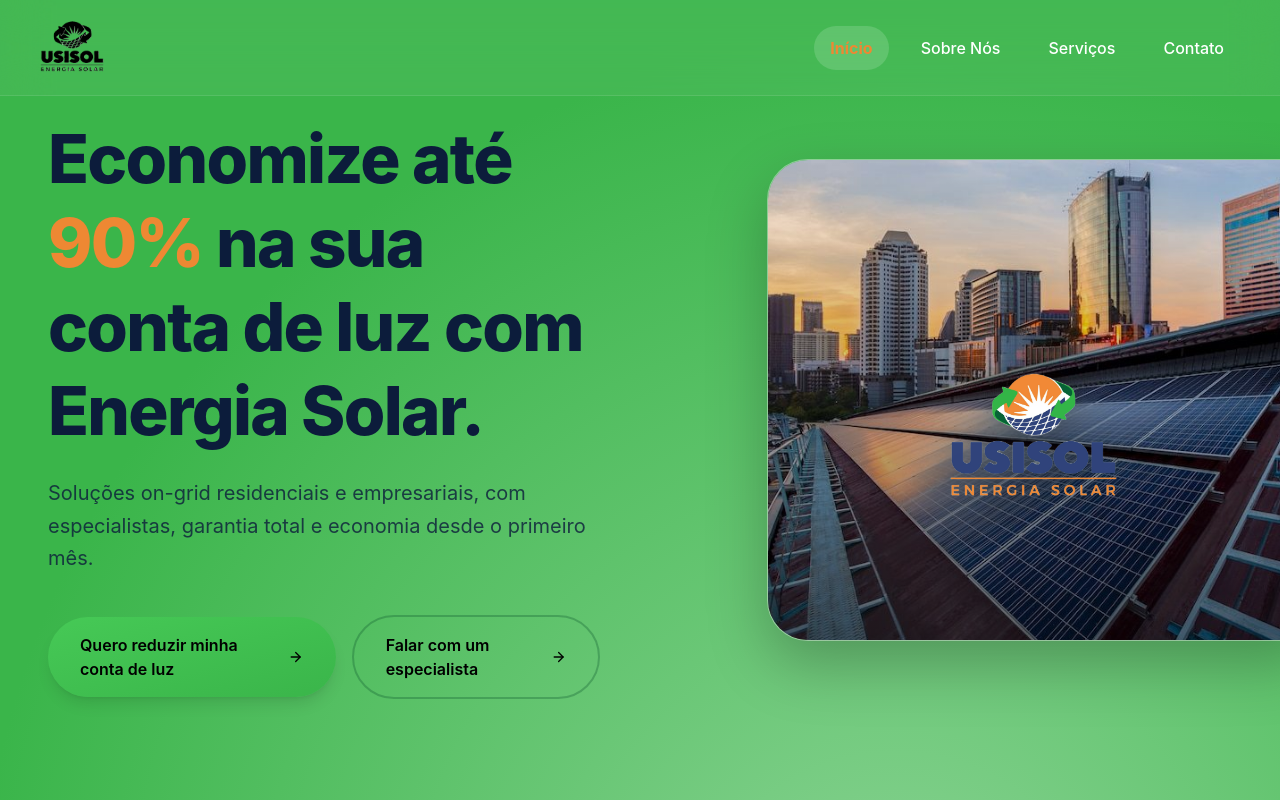
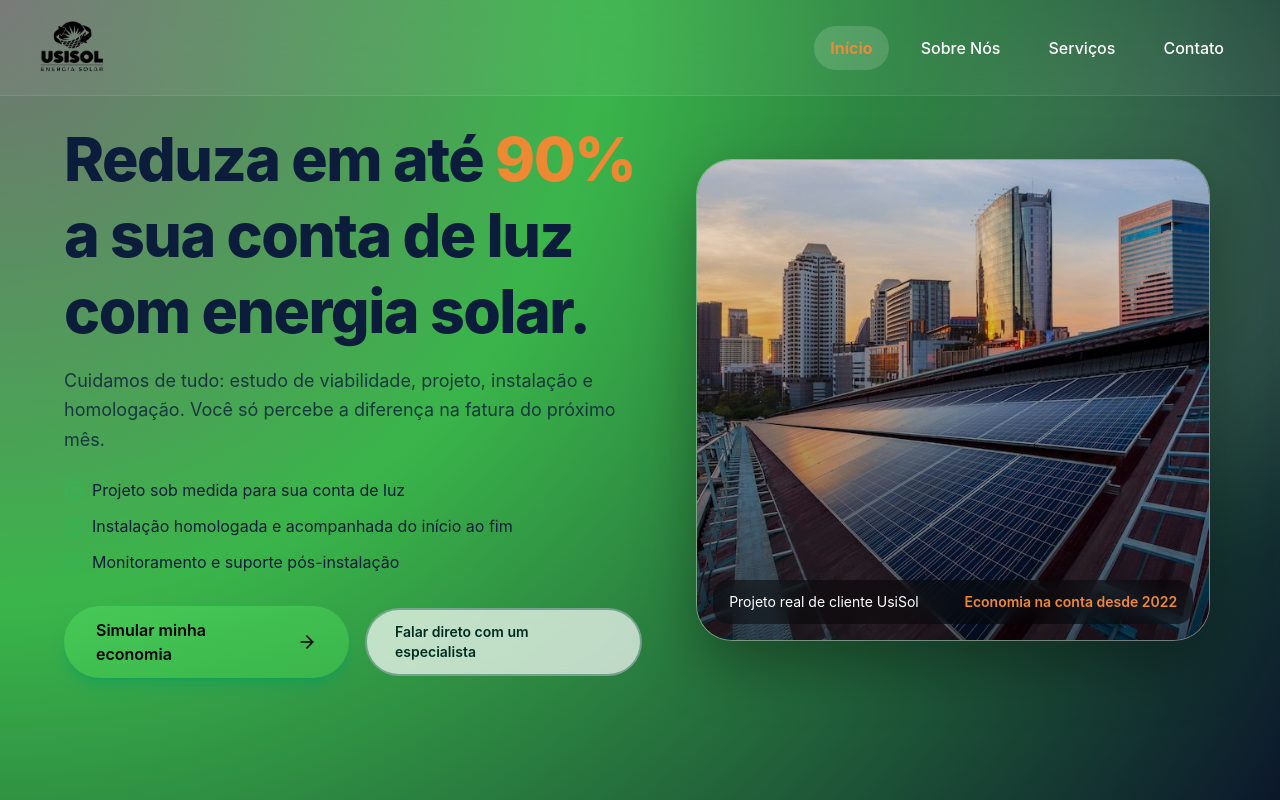
Before and after one commit to RicardoJrn1/UsiSol, a Next.js app: page / in a window 1280 px wide. Shown: the top 800 px of the page. Built offline with nearby package versions, Linux system fonts and the light colour scheme.

Commit message:
mudanças

```diff
--- a/src/components/hero-section.tsx
+++ b/src/components/hero-section.tsx
@@ -1,16 +1,10 @@
 "use client"
 
 import Image from "next/image"
-import { ArrowRight } from "lucide-react"
+import { ArrowRight, CheckCircle2 } from "lucide-react"
 import { motion, type Variants } from "framer-motion"
 import { WHATSAPP_LINK } from "./constants"
 
-const ctas = [
-  { label: "Quero reduzir minha conta de luz", primary: true },
-  { label: "Falar com um especialista", primary: false },
-]
-
-// anima o container inteiro
 const containerVariants: Variants = {
   hidden: { opacity: 0, y: 20 },
   show: {
@@ -24,7 +18,6 @@ const containerVariants: Variants = {
   },
 }
 
-// anima cada bloco interno (título, texto, CTA, etc.)
 const itemVariants: Variants = {
   hidden: { opacity: 0, y: 20 },
   show: {
@@ -34,6 +27,12 @@ const itemVariants: Variants = {
   },
 }
 
+const benefits = [
+  "Projeto sob medida para sua conta de luz",
+  "Instalação homologada e acompanhada do início ao fim",
+  "Monitoramento e suporte pós-instalação",
+]
+
 export default function HeroSection() {
   return (
     <section
@@ -41,109 +40,132 @@ export default function HeroSection() {
       aria-labelledby="hero-title"
       className="
         relative flex min-h-screen items-center justify-center
-        overflow-hidden px-6 py-16
-        md:justify-start md:px-12 md:py-24
+        overflow-hidden px-6 py-14
+        md:px-12 md:py-20
       "
     >
-      {/* Fundo verde com degradê suave */}
+      {/* Fundo com degradê */}
       <div
         className="
           absolute inset-0 -z-20
-          bg-[var(--green-light)]
-          bg-[radial-gradient(circle_at_70%_120%,rgba(255,255,255,0.4)_0%,var(--green-light)_70%)]
+          bg-[radial-gradient(circle_at_0%_0%,rgba(255,255,255,0.45)_0%,var(--green-light)_40%,#0b172b_100%)]
         "
       />
+
+      {/* Glow suave ao fundo da imagem */}
+      <div className="pointer-events-none absolute inset-y-0 right-0 -z-10 h-[480px] w-[480px] translate-x-1/4 rounded-full bg-white/10 blur-3xl" />
 
       <motion.div
         variants={containerVariants}
         initial="hidden"
         animate="show"
-        className="w-full max-w-6xl"
+        className="w-full max-w-6xl mx-auto"
       >
-        <div className="grid items-center gap-12 md:grid-cols-2">
-          {/* COLUNA ESQUERDA – Texto + CTAs */}
-          <div className="max-w-2xl text-center md:text-left">
+        <div className="grid items-center gap-12 lg:grid-cols-[minmax(0,1.1fr)_minmax(0,1fr)]">
+          {/* COLUNA ESQUERDA – Conteúdo */}
+          <div className="max-w-2xl text-center lg:text-left mx-auto lg:mx-0">
+
             <motion.h1
               id="hero-title"
               variants={itemVariants}
               className="
-                mt-4 font-extrabold leading-tight tracking-tight text-[#0c1c3b]
-                text-[clamp(2.4rem,6vw,4.2rem)]
+                font-extrabold leading-tight tracking-tight text-[#0c1c3b]
+                text-[clamp(2.1rem,5.6vw,3.8rem)]
               "
             >
-              Economize até{" "}
-              <span className="text-[var(--accent-orange)]">90%</span>{" "}
-              na sua conta de luz com Energia Solar.
+              Reduza em até{" "}
+              <span className="text-[var(--accent-orange)]">90%</span> a sua
+              conta de luz com energia solar.
             </motion.h1>
 
             <motion.p
               variants={itemVariants}
-              className="mt-6 text-lg leading-relaxed text-[#0c1c3b]/80 lg:text-xl"
+              className="mt-4 text-base sm:text-lg leading-relaxed text-[#0c1c3b]/80"
             >
-              Soluções on-grid residenciais e empresariais, com especialistas,
-              garantia total e economia desde o primeiro mês.
+              Cuidamos de tudo: estudo de viabilidade, projeto, instalação e
+              homologação. Você só percebe a diferença na fatura do próximo mês.
             </motion.p>
 
+            {/* Lista de benefícios */}
+            <motion.ul
+              variants={itemVariants}
+              className="mt-6 space-y-3 text-sm sm:text-base text-[#0c1c3b]"
+            >
+              {benefits.map((item) => (
+                <li key={item} className="flex items-start gap-2">
+                  <CheckCircle2 className="mt-[2px] h-5 w-5 flex-shrink-0 text-[#32b557]" />
+                  <span>{item}</span>
+                </li>
+              ))}
+            </motion.ul>
+
+            {/* CTAs */}
             <motion.div
               variants={itemVariants}
-              className="mt-10 flex flex-col items-center gap-4 md:flex-row md:justify-start"
+              className="mt-8 flex flex-col items-center gap-4 sm:flex-row sm:justify-start"
             >
-              {ctas.map(({ label, primary }) => (
               <motion.a
-                  key={label}
                 href={WHATSAPP_LINK}
                 target="_blank"
                 rel="noopener noreferrer"
-                  aria-label={label}
-                  whileHover={{ scale: 1.06 }}
-                  whileTap={{ scale: 0.94 }}
-                  className={`
-                    group relative flex items-center gap-3 rounded-full px-8 py-4
-                    font-semibold transition-all duration-300 select-none
-                    ${
-                      primary
-                        ? "bg-gradient-to-br from-[#46c956] to-[#3ab54a] text-black shadow-lg hover:shadow-green-400/40"
-                        : "bg-transparent text-black border-2 border-green-900/30 hover:bg-green-900/80 hover:text-white hover:border-green-900/80"
-                    }
-                  `}
+                whileHover={{ scale: 1.05 }}
+                whileTap={{ scale: 0.95 }}
+                className="
+                  group inline-flex items-center justify-center gap-3 rounded-full
+                  bg-gradient-to-br from-[#46c956] to-[#3ab54a]
+                  px-8 py-3 text-base font-semibold text-black shadow-lg
+                  shadow-emerald-600/40 transition-all duration-300
+                "
               >
-                  {label}
+                Simular minha economia
                 <ArrowRight className="h-5 w-5 transition-transform duration-300 group-hover:translate-x-1" />
               </motion.a>
-              ))}
+
+              <a
+                href={WHATSAPP_LINK}
+                target="_blank"
+                rel="noopener noreferrer"
+                className="
+                  inline-flex items-center justify-center rounded-full border-2 border-emerald-900/40
+                  px-7 py-3 text-sm font-semibold text-emerald-950
+                  bg-white/70 backdrop-blur-sm transition-colors duration-300
+                  hover:bg-emerald-900 hover:text-white hover:border-emerald-900
+                "
+              >
+                Falar direto com um especialista
+              </a>
             </motion.div>
 
           </div>
 
-          {/* COLUNA DIREITA – Imagem completa no fundo + logo por cima */}
+          {/* COLUNA DIREITA – Imagem hero */}
           <motion.div
             variants={itemVariants}
-              className="relative mx-auto h-[480px] w-full max-w-xl overflow-hidden rounded-[2.5rem]
-                        shadow-[0_24px_60px_rgba(0,0,0,0.25)] ring-1 ring-white/40 ml-30"
+            className="
+              relative mt-8 lg:mt-0
+              mx-auto w-full max-w-md lg:max-w-lg
+              h-[340px] sm:h-[420px] lg:h-[480px]
+              overflow-hidden rounded-[2.2rem]
+              shadow-[0_24px_60px_rgba(0,0,0,0.35)] ring-1 ring-white/40
+            "
           >
-
-              {/* Imagem como background */}
             <Image
               src="/hero_section.jpg"
-                alt="Painéis solares instalados"
+              alt="Painéis solares instalados em telhado de prédio"
               fill
               priority
               className="object-cover"
             />
 
-              {/* Overlay suave para contraste */}
-              <div className="absolute inset-0 bg-gradient-to-t from-black/50 via-black/20 to-transparent" />
+            {/* Overlay suave */}
+            <div className="absolute inset-0 bg-gradient-to-t from-black/55 via-black/25 to-transparent" />
 
-              {/* LOGO POR CIMA */}
-              <div className="absolute top-45 left-1/2 -translate-x-1/2">
-                <div className="relative h-28 w-56 sm:h-48 sm:w-96">
-                  <Image
-                    src="/usisol_logo_2.png"
-                    alt="Logo UsiSol"
-                    fill
-                    className="object-contain drop-shadow-[0_10px_25px_rgba(0,0,0,0.45)]"
-                  />
-                </div>
+            {/* Label na imagem */}
+            <div className="absolute bottom-4 left-4 right-4 flex items-center justify-between rounded-2xl bg-black/45 px-4 py-3 text-xs text-white backdrop-blur-md sm:text-sm">
+              <span>Projeto real de cliente UsiSol</span>
+              <span className="font-semibold text-[var(--accent-orange)]">
+                Economia na conta desde 2022
+              </span>
             </div>
           </motion.div>
         </div>
```
Lines whose indentation alone changed are shown as unchanged.
